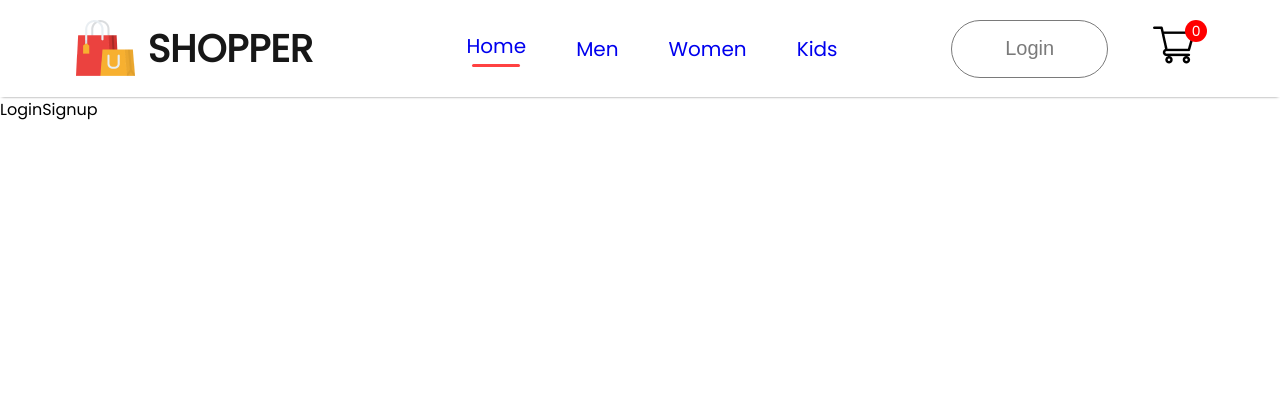
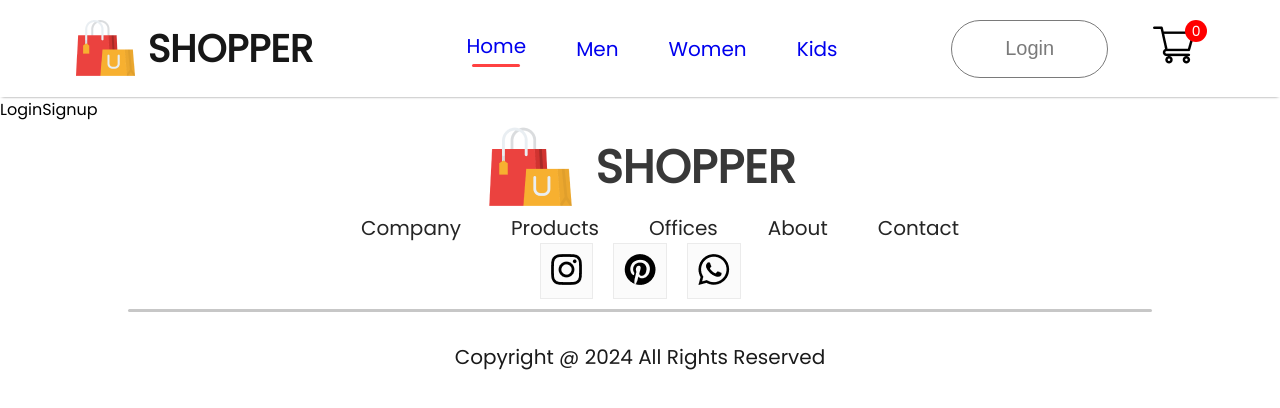
Before and after one commit to chanukaaaa/react-ecommerce, a React (Create React App) app in the folder frontend/: page /login in a window 1280 px wide. Shown: the top 408 px of the page. Built offline with nearby package versions, Linux system fonts and the light colour scheme.

Commit message:
Home Page Completed

```diff
--- a/frontend/src/App.js
+++ b/frontend/src/App.js
@@ -6,6 +6,8 @@
 import { LoginSignup } from './Pages/LoginSignup';
 import { Product } from './Pages/Product';
 import { Cart } from './Pages/Cart';
+import Footer from './Components/Footer/Footer';
+
 
 function App() {
   return (
@@ -23,6 +25,7 @@
         <Route path='/cart' element={<Cart/>}/>
         <Route path='/login' element={<LoginSignup/>}/>
       </Routes>
+      <Footer />
       </BrowserRouter>
     </div>
   );
--- /dev/null
+++ b/frontend/src/Components/Footer/Footer.css
@@ -0,0 +1,63 @@
+.footer{
+    display: flex;
+    flex-direction: column;
+    justify-content: center;
+    align-items: center;
+    display: 50px;
+}
+
+.footer-logo{
+    display: flex;
+    align-items: center;
+    gap: 20px;
+}
+
+.footer-logo p{
+    color: #383838;
+    font-size: 46px;
+    font-weight: 700;
+}
+
+.footer-links{
+    display: flex;
+    list-style: none;
+    gap: 50px;
+    color: #252525;
+    font-size: 20px;
+}
+
+.footer-links li{
+    cursor: pointer;
+}
+
+.footer-social-icon{
+    display: flex;
+    gap: 20px;
+}
+
+.footer-icons-container{
+    padding: 10px;
+    padding-bottom: 6px;
+    background: #fbfbfb;
+    border: 1px solid #ebebeb;
+}
+
+.footer-copyright{
+    display: flex;
+    flex-direction: column;
+    align-items: center;
+    gap: 30px;
+    width: 100%;
+    margin-bottom: 30px;
+    color: #1a1a1a;
+    font-size: 20px;
+}
+
+.footer-copyright hr{
+    margin-top: 10px;
+    width: 80%;
+    border: none;
+    border-radius: 10px;
+    height: 3px;
+    background: #c7c7c7;
+}
--- /dev/null
+++ b/frontend/src/Components/Footer/Footer.jsx
@@ -0,0 +1,42 @@
+import React from 'react'
+import './Footer.css'
+import footer_logo from '../Assets/logo_big.png'
+import instagram_icon from '../Assets/instagram_icon.png'
+import pintester_icon from '../Assets/pintester_icon.png'
+import whatsapp_icon from '../Assets/whatsapp_icon.png'
+
+
+const Footer = () => {
+  return (
+    <div className='footer'>
+        <div className="footer-logo">
+            <img src={footer_logo} alt="" />
+            <p>SHOPPER</p>
+        </div>
+        <ul className="footer-links">
+            <li>Company</li>
+            <li>Products</li>
+            <li>Offices</li>
+            <li>About</li>
+            <li>Contact</li>
+        </ul>
+        <div className="footer-social-icon">
+            <div className="footer-icons-container">
+                <img src={instagram_icon} alt="" />
+            </div>
+            <div className="footer-icons-container">
+                <img src={pintester_icon} alt="" />
+            </div>
+            <div className="footer-icons-container">
+                <img src={whatsapp_icon} alt="" />
+            </div>
+        </div>
+        <div className="footer-copyright">
+            <hr />
+            <p>Copyright @ 2024 All Rights Reserved</p>
+        </div>
+    </div>
+  )
+}
+
+export default Footer
--- /dev/null
+++ b/frontend/src/Components/NewCollections/NewCollections.css
@@ -0,0 +1,28 @@
+.new-collections{
+    display: flex;
+    width: 100%;
+    flex-direction: column;
+    align-items: center;
+    gap: 10px;
+    margin-bottom: 100px;
+}
+
+.new-collections h1{
+    color: #171717;
+    font-size: 50px;
+    font-weight: 600;
+}
+
+.new-collections hr{
+    width: 200px;
+    height: 6px;
+    border-radius: 10px;
+    background: #252525;
+}
+
+.collections{
+    display: grid;
+    grid-template-columns: 1fr 1fr 1fr 1fr;
+    margin-top: 50px;
+    gap: 30px;
+}
--- /dev/null
+++ b/frontend/src/Components/NewCollections/NewCollections.jsx
@@ -0,0 +1,18 @@
+import React from 'react'
+import './NewCollections.css'
+import new_collection from '../Assets/new_collections'
+import Item from '../Item/Item'
+
+export const NewCollections = () => {
+  return (
+    <div className='new-collections'>
+        <h1>NEW COLLECTIONS</h1>
+        <hr />
+        <div className="collections">
+            {new_collection.map((item, i) => {
+                return<Item key={i} id={item.id} name={item.name} image={item.image} new_price={item.new_price} old_price={item.old_price}/>
+            })}
+        </div>
+    </div>
+  )
+}
--- /dev/null
+++ b/frontend/src/Components/NewsLetter/NewsLetter.css
@@ -0,0 +1,56 @@
+.newsletter{
+    width: 65%;
+    height: 40vh;
+    display: flex;
+    flex-direction: column;
+    align-items: center;
+    justify-content: center;
+    margin: auto;
+    padding: 0px 140px;
+    margin-bottom: 150px;
+    background: linear-gradient(180deg, #fde1ff 0%, #e1ffea22 60%);
+    gap: 30px;
+}
+
+.newsletter h1{
+    color: #454545;
+    margin-top: 100px;
+    font-size: 55px;
+    font-weight: 600;
+}
+
+.newsletter p{
+    color: #454545;
+    font-size: 20px;
+}
+
+.newsletter div{
+    display: flex;
+    align-items: center;
+    justify-content: space-between;
+    background: white;
+    width: 730px;
+    height: 70px;
+    border-radius: 80px;
+    border: 1px solid #e3e3e3;
+}
+
+.newsletter input{
+    width: 500px;
+    margin-left: 30px;
+    border: none;
+    outline: none;
+    color: #616161;
+    font-family: Poppins;
+    font-size: 16px;
+}
+
+.newsletter div button{
+    width: 210px;
+    height: 70px;
+    border-radius: 80px;
+    background: black;
+    color: white;
+    font-size: 16px;
+    cursor: pointer;
+}
--- /dev/null
+++ b/frontend/src/Components/NewsLetter/NewsLetter.jsx
@@ -0,0 +1,15 @@
+import React from 'react'
+import './NewsLetter.css'
+
+export const NewsLetter = () => {
+  return (
+    <div className='newsletter'>
+        <h1>Get Exclusive Offers On Your Email</h1>
+        <p>Subscribe to our News Letter and Stay Updated!</p>
+        <div>
+            <input type="email" placeholder='Your Email id' />
+            <button>Subscribe</button>
+        </div>
+    </div>
+  )
+}
--- a/frontend/src/Components/Offers/Offers.css
+++ b/frontend/src/Components/Offers/Offers.css
@@ -4,6 +4,7 @@
     display: flex;
     margin: auto;
     padding: 0px 140px;
+    margin-top: 100px;
     margin-bottom: 150px;
     background: linear-gradient(180deg, #fde1ff 0%, #e1ffea22 60%);
 }
@@ -22,7 +23,7 @@
     font-weight: 600;
 }
 
-.offers-leftp{
+.offers-left p{
     color: #171717;
     font-size: 22px;
     font-weight: 600;
@@ -30,7 +31,7 @@
 
 .offers-left button{
     width: 282px;
-    height: 70px;
+    height: 200px;
     border-radius: 35px;
     background: #ff4141;
     border: none;
@@ -48,3 +49,9 @@
     justify-content: flex-end;
     padding-top: 50px;
 }
+
+.offers-right img{
+    width: 65%;
+    max-width: 65%;
+    margin-right: 200px;
+}
--- a/frontend/src/Components/Offers/Offers.jsx
+++ b/frontend/src/Components/Offers/Offers.jsx
@@ -1,6 +1,6 @@
 import React from 'react'
 import './Offers.css'
-import exclusive_image from '../Assets/exclusive_image.png';
+import exclusive_image2 from '../Assets/exclusive_image2.png';
 
 export const Offers = () => {
   return (
@@ -12,7 +12,7 @@
             <button>Check Now</button>
          </div>
          <div className="offers-right">
-            <img src= {exclusive_image} alt="" />
+            <img src= {exclusive_image2} alt="" />
          </div>
     </div>
   )
--- a/frontend/src/Pages/Home.jsx
+++ b/frontend/src/Pages/Home.jsx
@@ -2,6 +2,9 @@
 import { Hero } from '../Components/Hero/Hero'
 import { Popular } from '../Components/Popular/Popular'
 import { Offers } from '../Components/Offers/Offers'
+import { NewCollections } from '../Components/NewCollections/NewCollections'
+import { NewsLetter } from '../Components/NewsLetter/NewsLetter'
+
 
 const Home = () => {
   return (
@@ -9,6 +12,8 @@
         <Hero/>
         <Popular />
         <Offers />
+        <NewCollections />
+        <NewsLetter />
     </div>
   )
 }
```
Also changed, not shown: frontend/src/Components/Assets/exclusive_image2.png (added).
